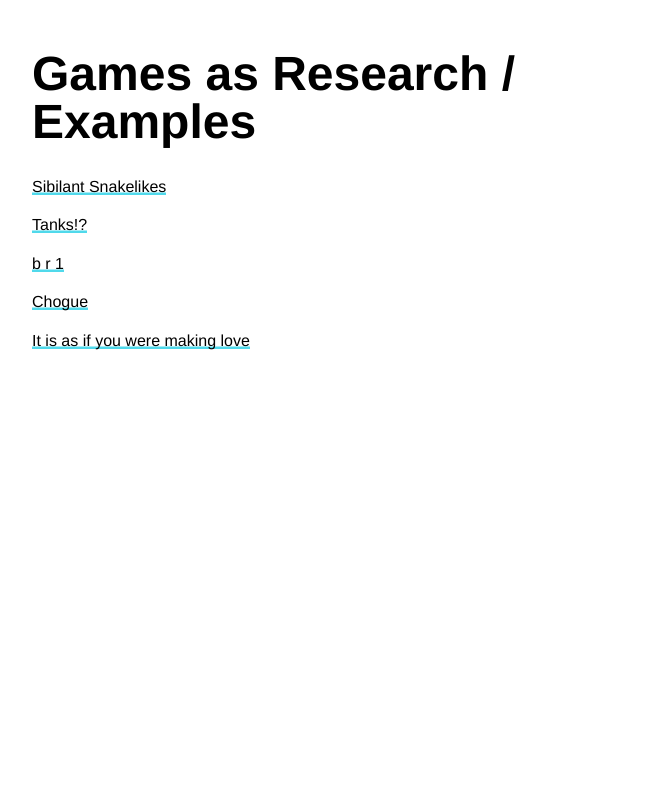
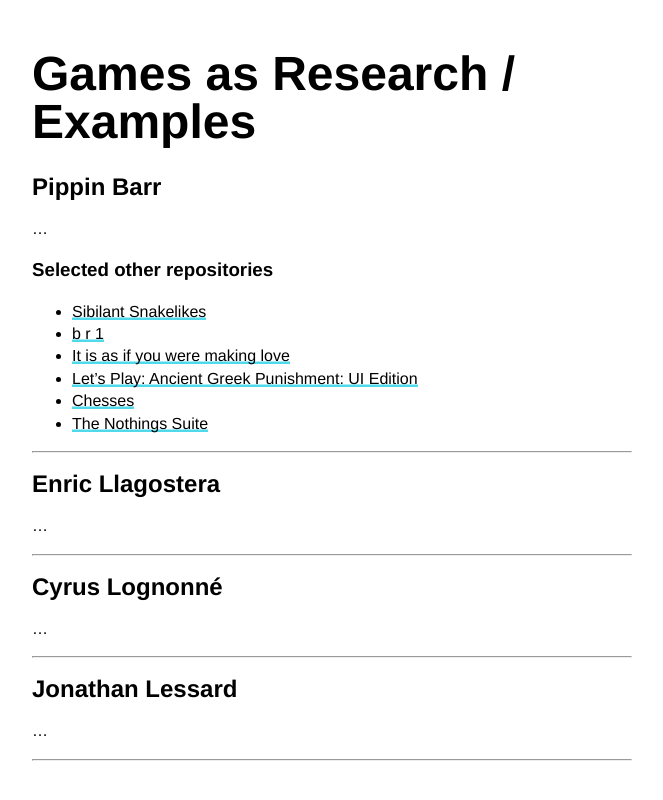
Before and after one commit to pippinbarr/games-as-research, a Jekyll site: the page built from examples.md, in a window 1280 px wide. Shown: the top 800 px of the page, without its empty margins (308-971 px from the left). Built offline with Jekyll 4.4.1, drawn with Linux system fonts in a browser that asks for light colours.

Commit message:
Some updates to examples and MDM pages

```diff
--- a/examples.md
+++ b/examples.md
@@ -7,12 +7,34 @@ title: Examples
 
 ---
 
-[Sibilant Snakelikes](https://github.com/pippinbarr/sibilant-snakelikes/)
+## Pippin Barr
 
-[Tanks!?](https://github.com/pippinbarr/tanks-exclamation-mark-question-mark)
+...
 
-[b r 1](https://github.com/pippinbarr/b-r-1/)
+### Selected other repositories
+* [Sibilant Snakelikes](https://github.com/pippinbarr/sibilant-snakelikes/)
+* [b r 1](https://github.com/pippinbarr/b-r-1/)
+* [It is as if you were making love](https://github.com/pippinbarr/itisasifyouweremakinglove)
+* [Let's Play: Ancient Greek Punishment: UI Edition](https://github.com/pippinbarr/lets-play-ancient-greek-punishment-ui-edition)
+* [Chesses](https://github.com/pippinbarr/chesses/)
+* [The Nothings Suite](https://github.com/pippinbarr/the-nothings-suite)
 
-[Chogue](https://github.com/pippinbarr/chogue/)
+---
 
-[It is as if you were making love](https://github.com/pippinbarr/itisasifyouweremakinglove)
+## Enric Llagostera
+
+...
+
+---
+
+## Cyrus Lognonné
+
+...
+
+---
+
+## Jonathan Lessard
+
+...
+
+---
```
Also changed, not shown: bibliography.md (+1 -0 lines), index.md (+2 -2 lines), mdm.md (renamed from mdma.md, +9 -11 lines).
